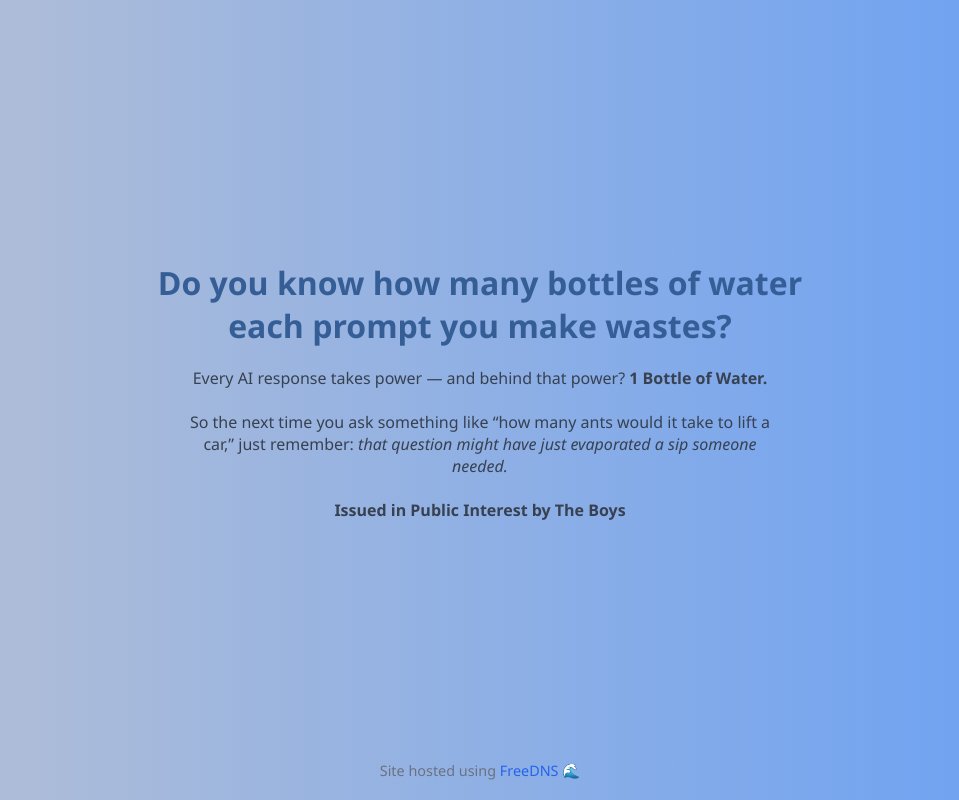
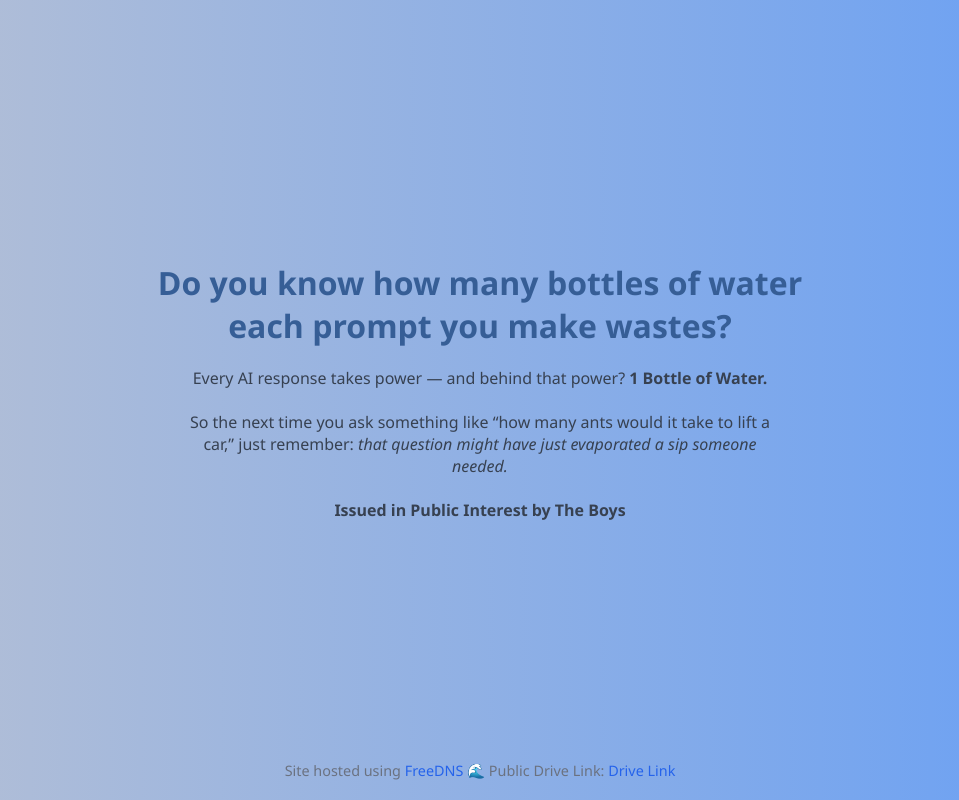
Before and after one commit to TheGlork/howmanybottlesofwater, a plain HTML site: page index.html in a window 1280 px wide. Shown: the whole page, without its empty margins (160-1119 px from the left). Drawn offline with Linux system fonts and the light colour scheme.

Commit message:
Update index.html

```diff
--- a/index.html
+++ b/index.html
@@ -1,3 +1,4 @@
+
 <!DOCTYPE html>
 <html lang="en">
 <head>
@@ -63,6 +64,7 @@
 
   <div class="credits">
     Site hosted using <a href="https://freedns.afraid.org" target="_blank">FreeDNS</a> 🌊
+    Public Drive Link: <a href="https://drive.proton.me/urls/4PM4PM2QVM#oJWCknXKvV09" target="_blank">Drive Link</a>
   </div>
 </body>
 </html>
```
